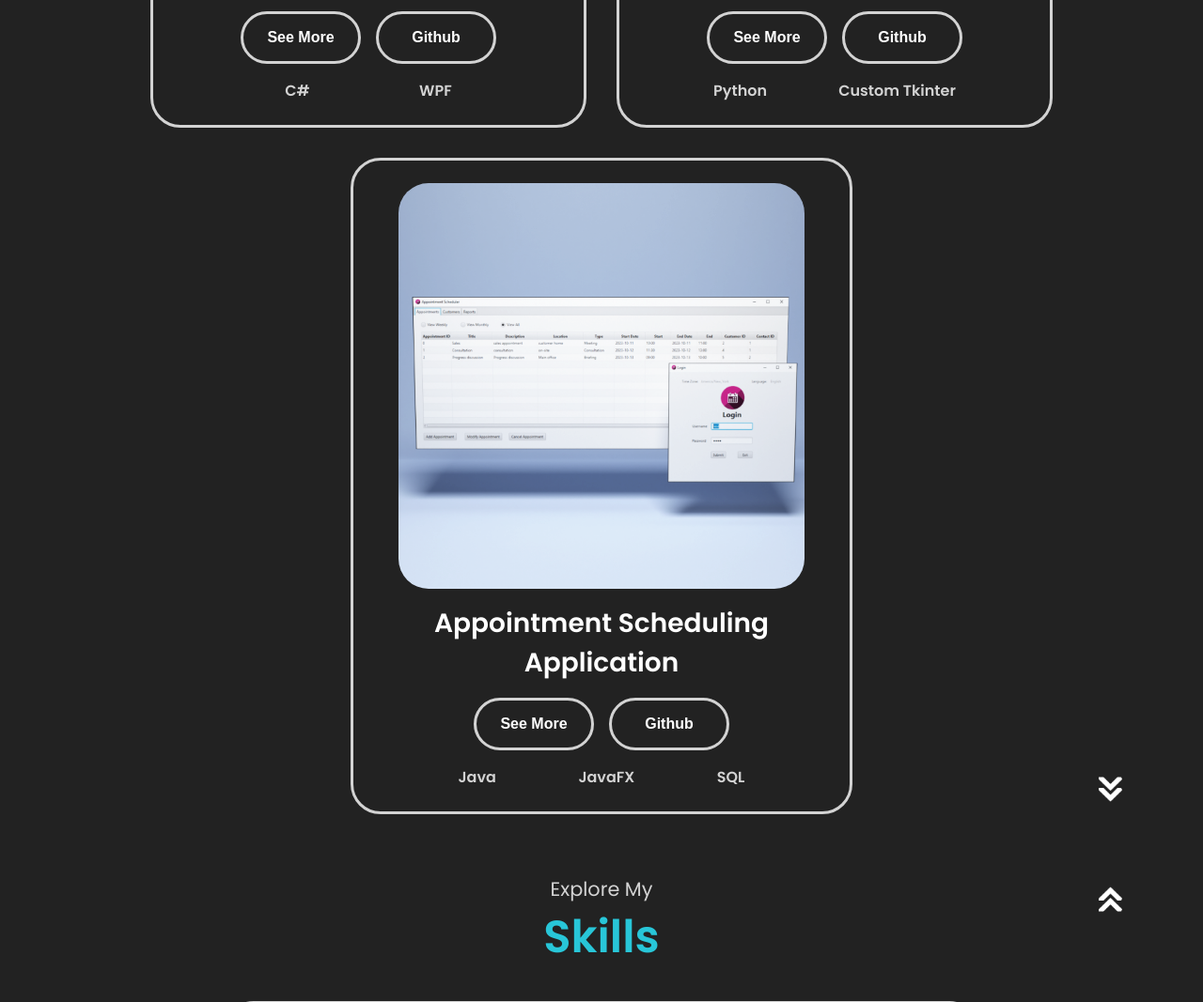
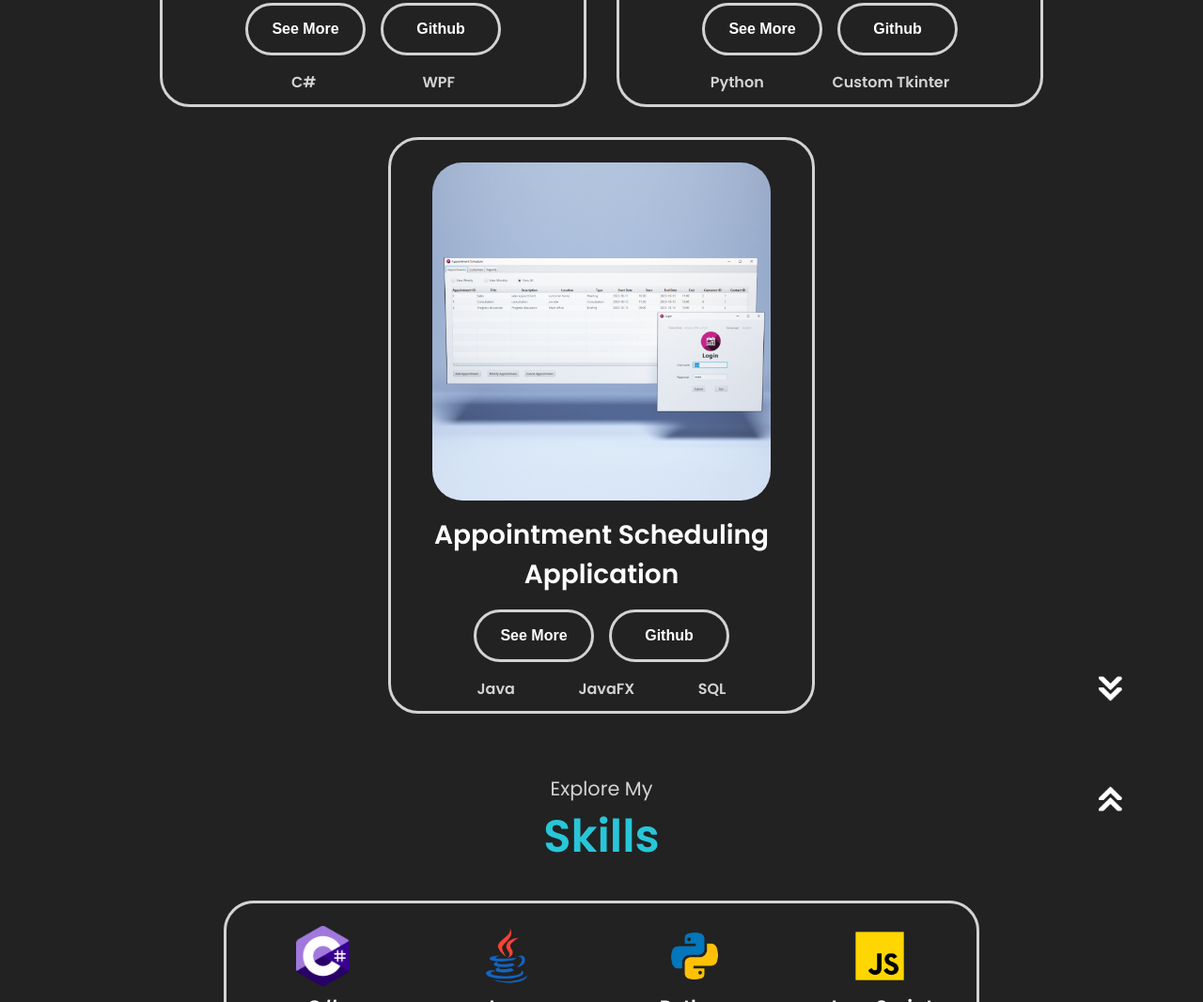
Before and after one commit to WilliamBHarrisJr/portfolio-site, a plain HTML site: page index.html in a window 1280 px wide. Shown: the part 1563-2630 px from the top of the page at 94% size. Drawn offline with Linux system fonts and the light colour scheme; a web font is replaced by a local one.

Commit message:
Update style.css

```diff
--- a/style.css
+++ b/style.css
@@ -398,7 +398,8 @@ h2 {
 }
 
 #portfolio .details-container {
-  max-width: 30rem;
+  max-width: 25rem;
+  max-height: 70vh;
 }
 
 .section-container {
@@ -474,7 +475,7 @@ h2 {
 
 article {
   display: flex;
-  width: 20%;
+  width: 8rem;
   justify-content: space-around;
   gap: 0.5rem;
 }
```
